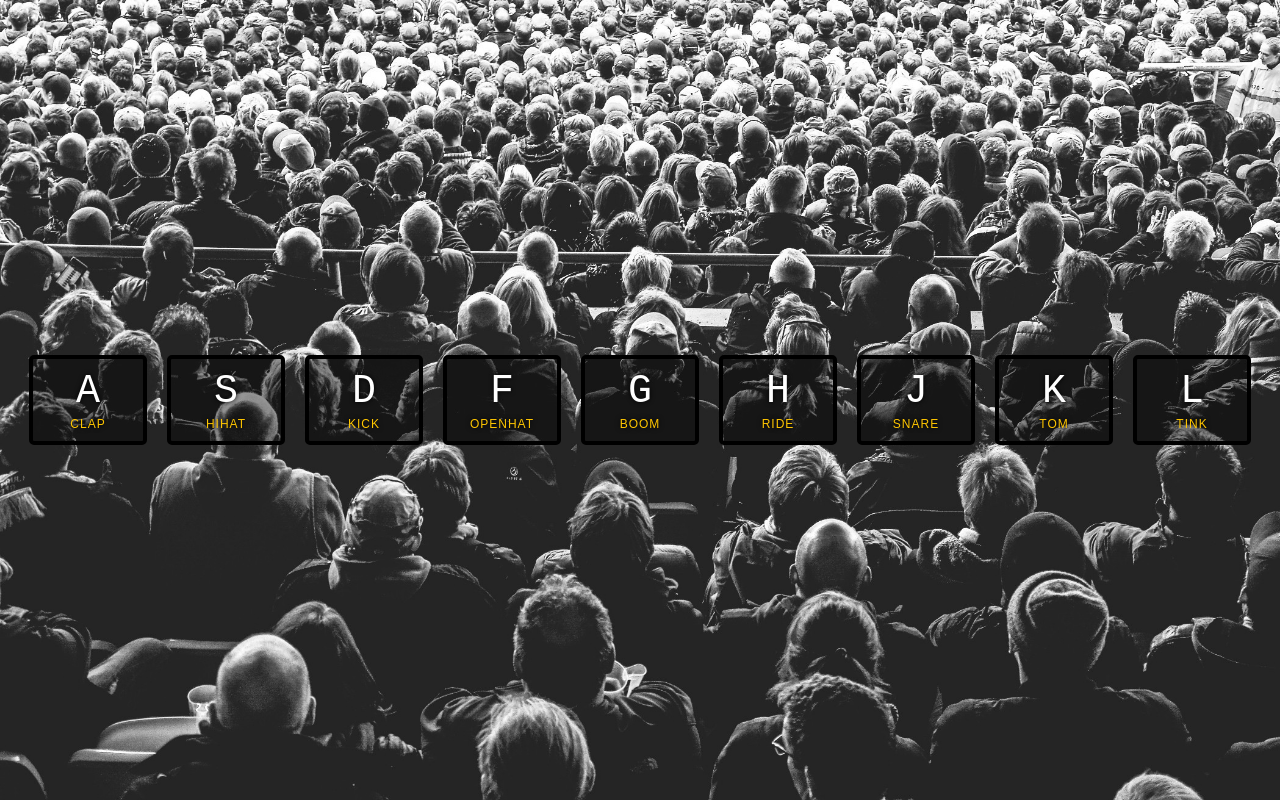
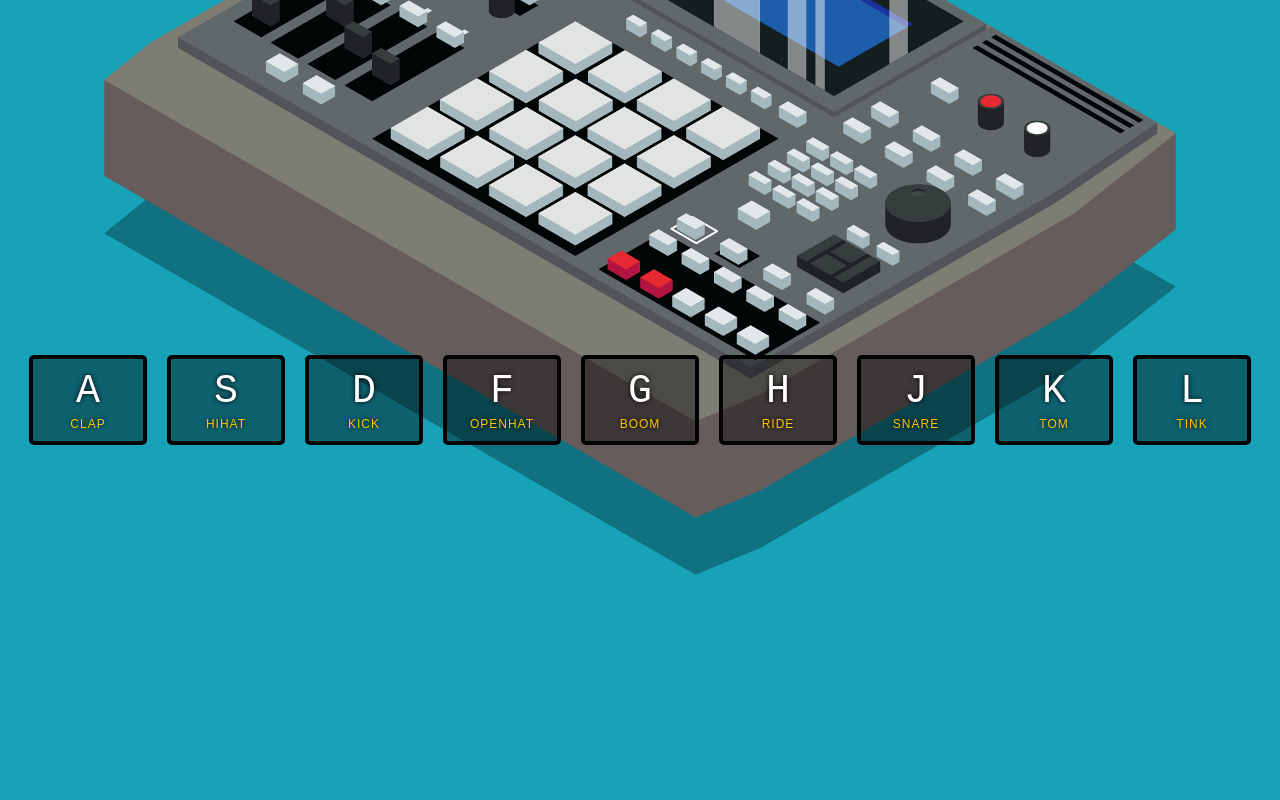
Before and after one commit to spasinski/drum-machine, a plain HTML site: page index.html in a window 1280 px wide. Drawn offline with Linux system fonts and the light colour scheme.

Commit message:
updating a background

```diff
--- a/style.css
+++ b/style.css
@@ -1,6 +1,6 @@
 html {
   font-size: 10px;
-  background: url('./background.jpg') bottom center;
+  background: url('./background.png') bottom center;
   background-size: cover;
 }
 
```
Also changed, not shown: background.jpg (deleted), background.png (added).
